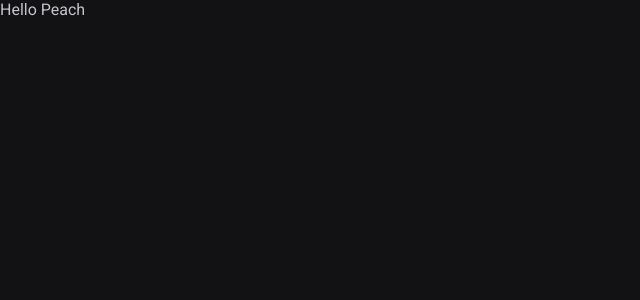
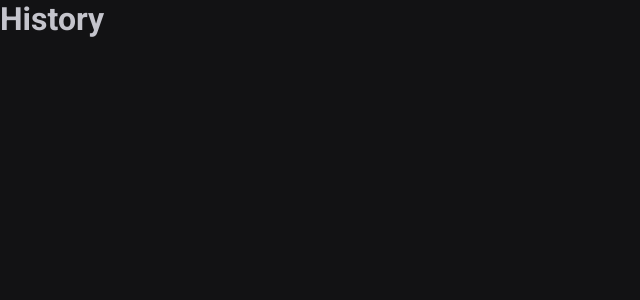
Before and after one commit to Ca-byte/ignite_timer, a React (Vite) app: page /history in a window 1280 px wide. Shown: the top 300 px of the page, without its empty margins (0-640 px from the left). Built offline with nearby package versions, Linux system fonts and the light colour scheme.

Commit message:
Router Dom

```diff
--- a/package.json
+++ b/package.json
@@ -12,6 +12,7 @@
   "dependencies": {
     "react": "^18.2.0",
     "react-dom": "^18.2.0",
+    "react-router-dom": "^6.3.0",
     "styled-components": "^5.3.5"
   },
   "devDependencies": {
--- a/src/App.tsx
+++ b/src/App.tsx
@@ -1,11 +1,15 @@
 import { ThemeProvider } from 'styled-components'
 import { defaultTheme } from './styles/themes/default'
+import { BrowserRouter } from 'react-router-dom'
 import { GlobalStyle } from './styles/global'
+import { Router } from './Router'
 
-function App() {
+export function App() {
   return (
     <ThemeProvider theme={defaultTheme}>
-      <div>Hello Peach</div>
+      <BrowserRouter>
+        <Router />
+      </BrowserRouter>
       <GlobalStyle />
     </ThemeProvider>
   )
--- /dev/null
+++ b/src/Router.tsx
@@ -0,0 +1,12 @@
+import { Route, Routes } from 'react-router-dom'
+import { History } from './pages/History'
+import { Home } from './pages/Home'
+
+export function Router() {
+  return (
+    <Routes>
+      <Route path="/" element={<Home />} />
+      <Route path="/history" element={<History />} />
+    </Routes>
+  )
+}
--- /dev/null
+++ b/src/pages/History.tsx
@@ -0,0 +1,3 @@
+export function History() {
+  return <h1>History</h1>
+}
--- /dev/null
+++ b/src/pages/Home.tsx
@@ -0,0 +1,3 @@
+export function Home() {
+  return <h1>Home</h1>
+}
```
Also changed, not shown: 1 other file (tests, documents, lock files or other folders).
